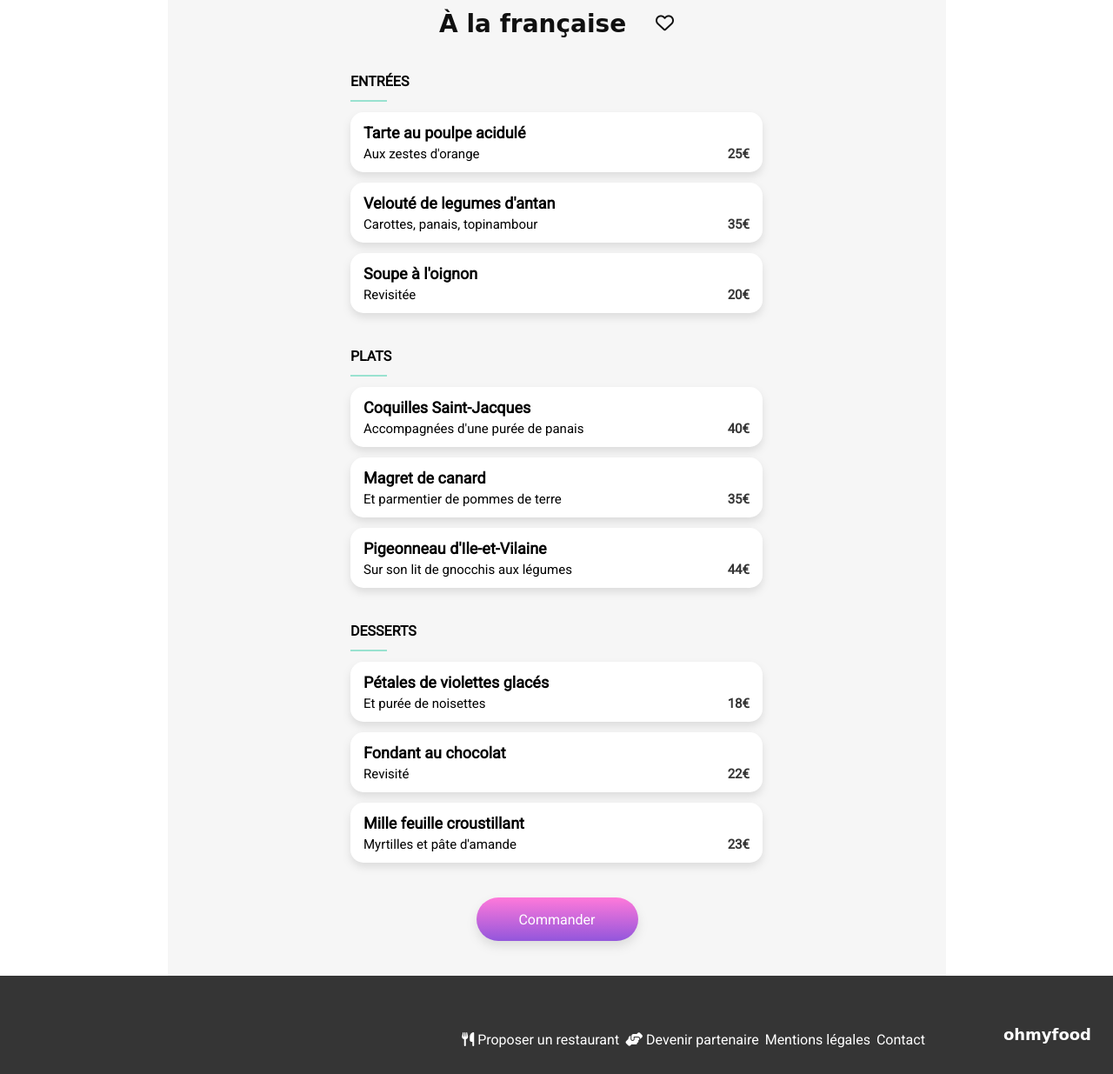
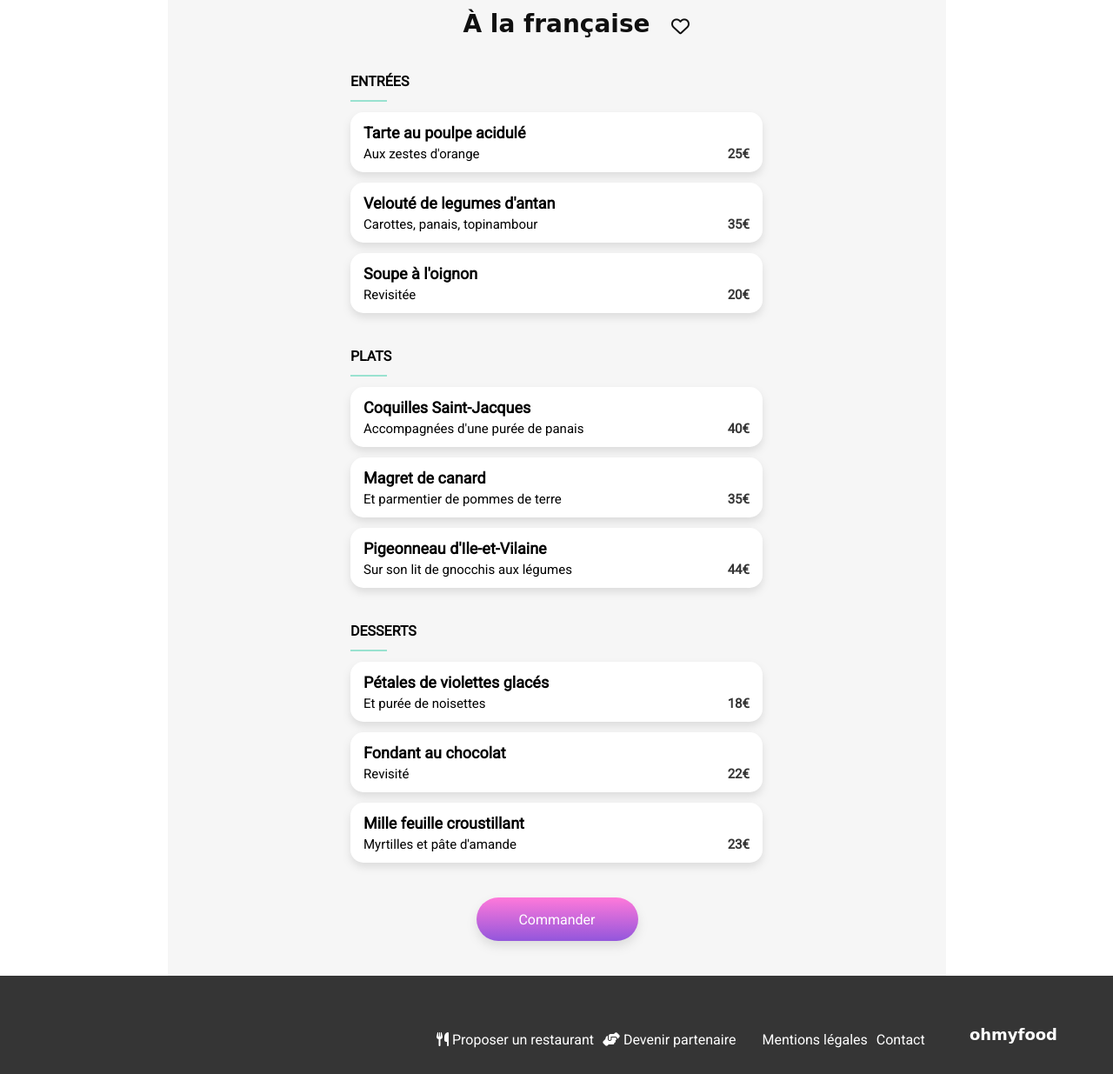
Before and after one commit to efilser/Ohmyfood, a plain HTML site: page restaurants/a-la-francaise.html in a window 1280 px wide. Shown: the part 479-1714 px from the top of the page at 87% size. Drawn offline with Linux system fonts and the light colour scheme; a web font is replaced by a local one.

Commit message:
update html + css

```diff
--- a/css/menus.css
+++ b/css/menus.css
@@ -87,11 +87,34 @@ article h1 {
   font-size: 1.75rem;
   color: #101010;
   padding-left: 4px;
+  display: flex;
 }
 
-h1 i {
-  padding-left: 24px;
+label {
   cursor: cell;
+}
+
+.fa-heart {
+  position: absolute;
+  display: flex;
+  align-items: center;
+  justify-content: center;
+  width: 22px;
+  height: 21px;
+  top: 41px;
+  right: 41px;
+}
+
+.heart-checked {
+  background:linear-gradient(var(--secondaire), var(--primaire));
+  -webkit-background-clip: text;
+  -webkit-text-fill-color: transparent;
+  transform: scale(0) rotateY(0deg);
+  transition: all 500ms;
+}
+
+[type="checkbox"]:checked ~ .heart-checked{
+  transform: scale(1) rotateY(360deg);
 }
 
 section {
@@ -134,6 +157,7 @@ section li {
 .price {
   margin: 38px 15px 13px 0;
   transform: translate(59px);
+  transition: transform 1s ease-in-out;
 }
 
 .select {
@@ -147,10 +171,12 @@ section li {
   height: 69px;
   border-radius: 0 15px 15px 0;
   transform: translate(59px);
+  transition: transform 1s ease-in-out;
 }
 
 .select i {
   transform: rotate(180deg);
+  transition: transform 1s ease-in-out;
 }
 
 section li:hover .price,
@@ -197,7 +223,8 @@ button {
 
 button:hover,
 button:focus {
-  opacity: 0.9;
+  opacity: 0.85;
+  filter: drop-shadow(0 4px 4px rgba(0,0,0,0.2));
 }
 
 /***** Footer *****/
@@ -224,35 +251,10 @@ footer a {
   color: #FFFFFF;
 }
 
-/***** Animations *****/
-
-[type="checkbox"]:checked ~ .fa-heart {
-  background: linear-gradient(var(--secondaire), var(--primaire));
-}
-
 /* Medium devices (tablets, 768px and up) */
 @media (min-width: 768px) {
 
-  /***** Footer *****/
-
-  footer {
-    display: flex;
-    flex-direction: row-reverse;
-    gap: 90px;
-    padding: 0;
-  }
-
-  .footer-title {
-    margin: 57px 25px 30px 0;
-  }
-
-  footer ul {
-    flex-direction: row;
-    margin-top: 64px;
-    margin-bottom: 30px;
-  }
-
-    /***** Main *****/
+  /***** Main *****/
 
   article {
     margin-top: -40px;
@@ -261,9 +263,42 @@ footer a {
     padding: 40px 100px 40px 100px;
   }
 
+  label {
+    position: relative;
+  }
+
+  .fa-heart {
+    top: 9px;
+    left: 24px;
+  }
+
   .order {
     margin-left: 90px;
     margin-right: 90px;
+  }
+
+  /***** Footer *****/
+
+  footer {
+    display: flex;
+    flex-direction: row-reverse;
+    gap: 4%;
+    padding: 0;
+  }
+
+  .footer-title {
+    margin: 57px 32px 30px 0;
+  }
+
+  footer ul {
+    flex-direction: row;
+    margin-top: 64px;
+    margin-bottom: 30px;
+    gap: 8px;
+  }
+
+  footer li:nth-child(2) {
+    margin-right: 16px;
   }
 
 }
@@ -281,11 +316,11 @@ footer a {
     height: 96px;
   }
 
-    /***** Main *****/
+  /***** Main *****/
 
-figure {
-  height: 383px;
-}
+  figure {
+    height: 383px;
+  }
 
   article {
     margin-left: 193px;
@@ -295,7 +330,7 @@ figure {
 
   article h1 {
     padding-left: 0;
-    text-align: center;
+    justify-content: center;
   }
 
   .order {
@@ -303,4 +338,21 @@ figure {
     margin-right: 192px;
   }
 
+  /***** Footer *****/
+
+  .footer-title {
+    margin: 57px 64px 30px 0;
+  }
+
+  footer ul {
+    flex-direction: row;
+    margin-top: 64px;
+    margin-bottom: 30px;
+    gap: 10px;
+  }
+
+  footer li:nth-child(2) {
+    margin-right: 20px;
+  }
+
 }
--- a/css/style.css
+++ b/css/style.css
@@ -43,7 +43,54 @@ body {
 
 /***** Loader *****/
 
+@keyframes fading {
+  0%{
+    opacity: 1;
+  }
 
+  35%{
+    opacity: 1;
+  }
+
+  100%{
+    opacity: 0;
+    visibility: hidden;
+  }
+}
+
+.background-loader {
+  position: fixed;
+  width: 100%;
+  height: 100%;
+  background-color: #EAEAEA;
+  z-index: 9999;
+  animation: fading 3s linear;
+  animation-fill-mode: forwards;
+  opacity: 0;
+}
+
+@keyframes loading {
+  50%{
+    transform: rotate(360deg);
+    border-left: 10px solid var(--secondaire);
+    border-right: 10px solid var(--secondaire);
+    border-top: 10px solid var(--primaire);
+    border-bottom: 10px solid var(--primaire);
+  }
+}
+
+.loader {
+  margin: auto;
+  margin-top: 45vh;
+  border-left: 10px solid var(--primaire);
+  border-right: 10px solid var(--primaire);
+  border-top: 10px solid var(--secondaire);
+  border-bottom: 10px solid var(--secondaire);
+  border-radius: 50%;
+  width: 120px;
+  height: 120px;
+  animation: loading 3s ease-in-out;
+}
 
 /***** Header *****/
 
@@ -65,12 +112,6 @@ header {
 }
 
 /***** Main *****/
-
-[type="checkbox"]:checked ~ .fa-heart{
-  color: red;
-  transition: color 1s;
-}
-
 
 .localisation {
   background-color: #EAEAEA;
@@ -120,12 +161,14 @@ header {
   border-radius: 25px;
   color: #FFFFFF;
   background: linear-gradient(var(--secondaire), var(--primaire));
+  filter: drop-shadow(0 6px 6px rgba(0,0,0,0.1));
   font-size: 1rem;
 }
 
 .explorer:hover,
 .explorer:focus {
-  opacity: 0.9;
+  opacity: 0.85;
+  filter: drop-shadow(0 4px 4px rgba(0,0,0,0.2));
 }
 
 .fonctionnement {
@@ -159,14 +202,17 @@ header {
 
 .fa-mobile-screen-button {
   margin-right: 27px;
+  margin-left: 17px;
 }
 
 .fa-list-ul {
   margin-right: 23px;
+  margin-left: 3px;
 }
 
 .fa-store {
   margin-right: 20px;
+  margin-left: 4px;
 }
 
 .fonctionnement li:hover i,
@@ -229,10 +275,25 @@ header {
 }
 
 .like {
+  cursor: cell;
+}
+
+.fa-heart {
   position: absolute;
   right: 25px;
   top: 23px;
-  cursor: cell;
+}
+
+.heart-checked {
+  background:linear-gradient(var(--secondaire), var(--primaire));
+  -webkit-background-clip: text;
+  -webkit-text-fill-color: transparent;
+  transform: scale(0) rotateY(0deg);
+  transition: all 500ms;
+}
+
+[type="checkbox"]:checked ~ .heart-checked{
+  transform: scale(1) rotateY(360deg);
 }
 
 .card-title {
@@ -314,18 +375,23 @@ footer a {
   footer {
     display: flex;
     flex-direction: row-reverse;
-    gap: 90px;
+    gap: 4%;
     padding: 0;
   }
 
   .footer-title {
-    margin: 57px 25px 30px 0;
+    margin: 57px 32px 30px 0;
   }
 
   footer ul {
     flex-direction: row;
     margin-top: 64px;
     margin-bottom: 30px;
+    gap: 8px;
+  }
+
+  footer li:nth-child(2) {
+    margin-right: 16px;
   }
 
 }
@@ -377,4 +443,21 @@ footer a {
     padding: 30px 180px 30px 180px;
   }
 
+  /***** Footer *****/
+
+  .footer-title {
+    margin: 57px 64px 30px 0;
+  }
+
+  footer ul {
+    flex-direction: row;
+    margin-top: 64px;
+    margin-bottom: 30px;
+    gap: 10px;
+  }
+
+  footer li:nth-child(2) {
+    margin-right: 20px;
+  }
+
 }
--- a/restaurants/a-la-francaise.html
+++ b/restaurants/a-la-francaise.html
@@ -30,9 +30,10 @@
 
             <article>
                 <h1>À la française
-                    <label>
+                    <label aria-label="like">
                         <input type="checkbox">
-                        <i class="fa-regular fa-heart fa-xs" aria-label="like"></i>
+                        <i class="fa-regular fa-heart fa-xs"></i>
+                        <i class="fa-solid fa-heart fa-xs heart-checked"></i>
                     </label>
                 </h1>
 
```
Also changed, not shown: index.html (+7 -1 lines), restaurants/la-note-enchantee.html (+3 -2 lines), restaurants/la-palette-du-gout.html (+3 -2 lines), restaurants/le-delice-des-sens.html (+3 -2 lines).
